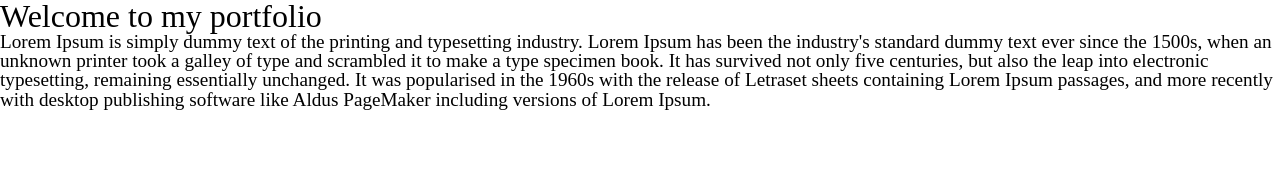
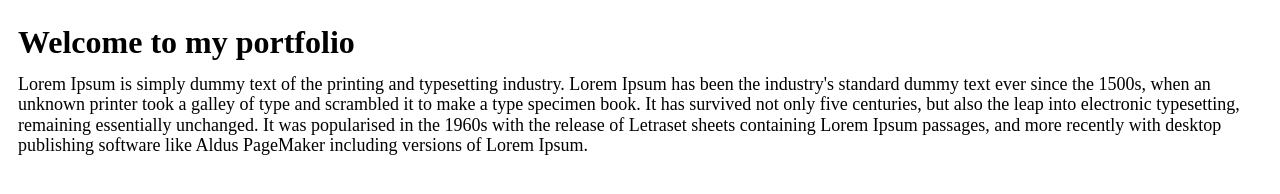
Before and after one commit to Rachelik/RespPortfolio, a plain HTML site: page index.html in a window 1280 px wide. Drawn offline with Linux system fonts and the light colour scheme.

Commit message:
update text style

```diff
--- a/styles.css
+++ b/styles.css
@@ -1,7 +1,15 @@
+body {
+    padding: 18px;
+}
+
 h1 {
-    font-size: 2em;
+    font-weight: bold;
+    font-size: 2rem;
+    line-height: 1.5;
+    padding-bottom: 8px;
 }
 
 p {
-    font-size: 1.2em;
+    font-size: 1.125rem;
+    line-height: 1.125;
 }
```
